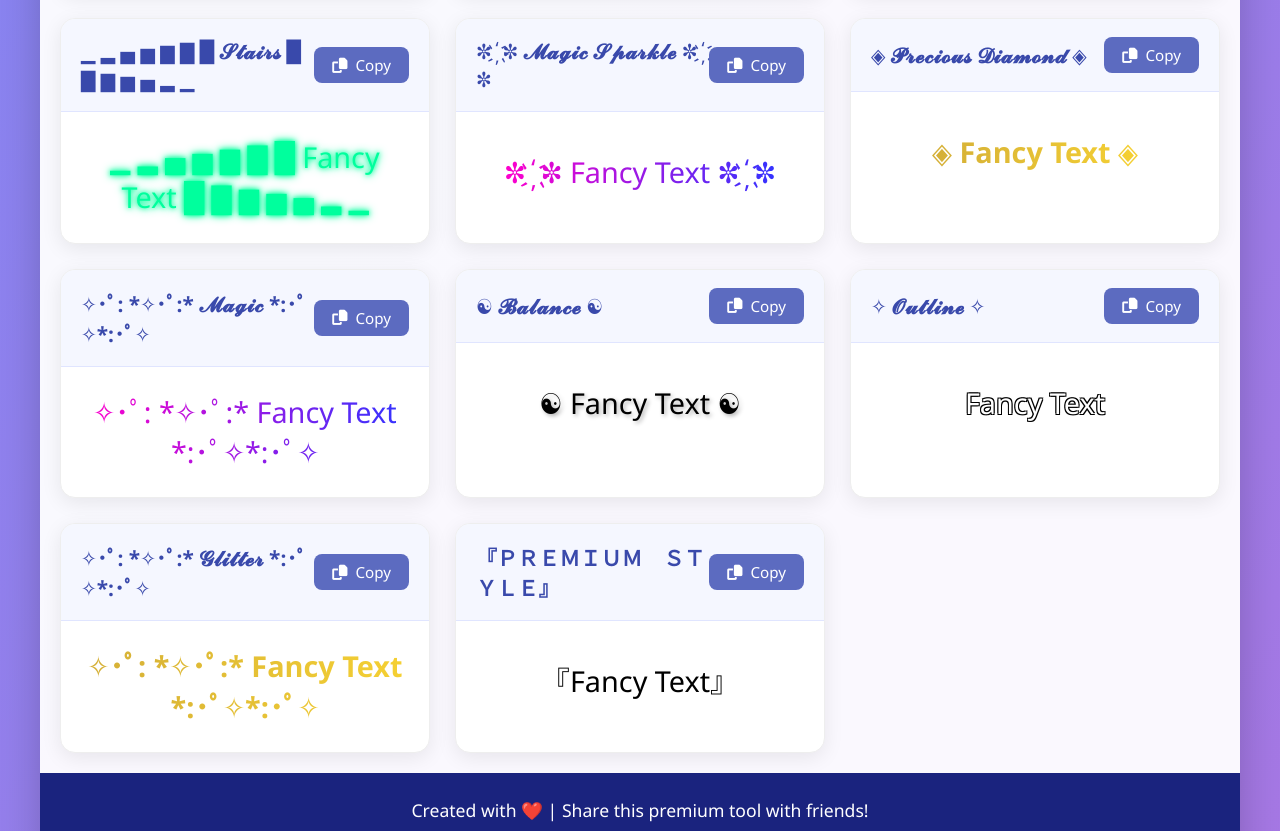
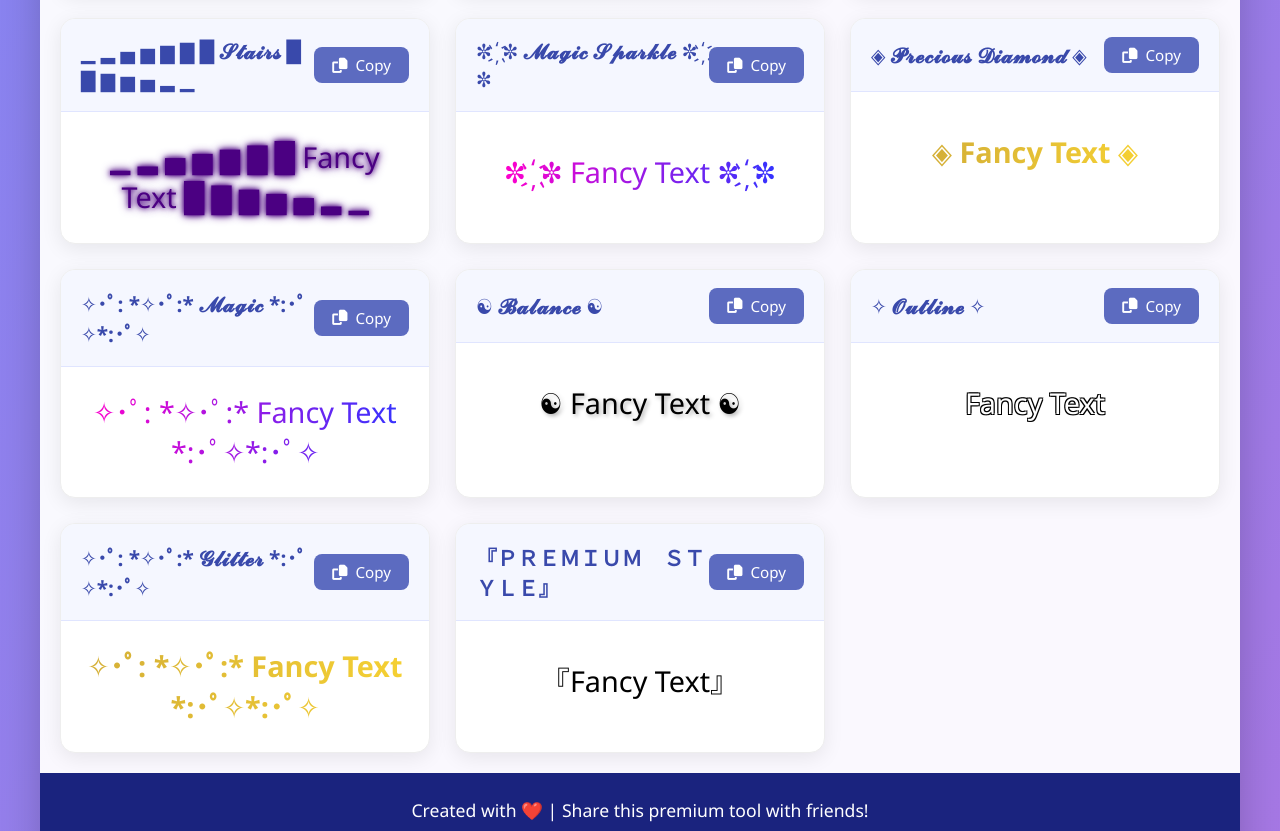
Before and after one commit to Muhammad-Junaid-586/fancy-text, a plain HTML site: page index.html in a window 1280 px wide. Shown: the part 2020-2851 px from the top of the page. Drawn offline with Linux system fonts and the light colour scheme.

Commit message:
color change

```diff
--- a/index.html
+++ b/index.html
@@ -1,5 +1,6 @@
 <!DOCTYPE html>
 <html lang="en">
+
 <head>
     <meta charset="UTF-8">
     <meta name="viewport" content="width=device-width, initial-scale=1.0">
@@ -155,8 +156,15 @@
         }
 
         @keyframes fadeIn {
-            from { opacity: 0; transform: translateY(10px); }
-            to { opacity: 1; transform: translateY(0); }
+            from {
+                opacity: 0;
+                transform: translateY(10px);
+            }
+
+            to {
+                opacity: 1;
+                transform: translateY(0);
+            }
         }
 
         .style-card:hover {
@@ -269,7 +277,7 @@
             font-family: 'Times New Roman', serif;
             font-style: italic;
             color: #8B4513;
-            text-shadow: 1px 1px 2px rgba(0,0,0,0.2);
+            text-shadow: 1px 1px 2px rgba(0, 0, 0, 0.2);
         }
 
         .neon-style {
@@ -310,8 +318,8 @@
         }
 
         .cyber-style {
-            color: #00ff9d;
-            text-shadow: 0 0 5px #00ff9d, 0 0 10px #00ff9d;
+            color: #4B0082;
+            text-shadow: 0 0 5px #4B0082, 0 0 10px #4B0082;
         }
 
         .royal-style {
@@ -322,7 +330,7 @@
         }
 
         .shadow-style {
-            text-shadow: 2px 2px 4px rgba(0,0,0,0.3);
+            text-shadow: 2px 2px 4px rgba(0, 0, 0, 0.3);
         }
 
         .outline-style {
@@ -362,11 +370,13 @@
         }
     </style>
 </head>
+
 <body>
     <div class="container">
         <header>
             <h1><i class="fas fa-magic"></i> Ultimate Fancy Text Generator</h1>
-            <p class="subtitle">Transform ordinary text into extraordinary designs with our premium text styles. Perfect for social media, branding, and creative projects!</p>
+            <p class="subtitle">Transform ordinary text into extraordinary designs with our premium text styles. Perfect
+                for social media, branding, and creative projects!</p>
             <div class="counter" id="style-counter">30 Styles</div>
         </header>
 
@@ -723,4 +733,5 @@
         window.addEventListener('DOMContentLoaded', init);
     </script>
 </body>
+
 </html>
```
Lines whose indentation alone changed are shown as unchanged.
